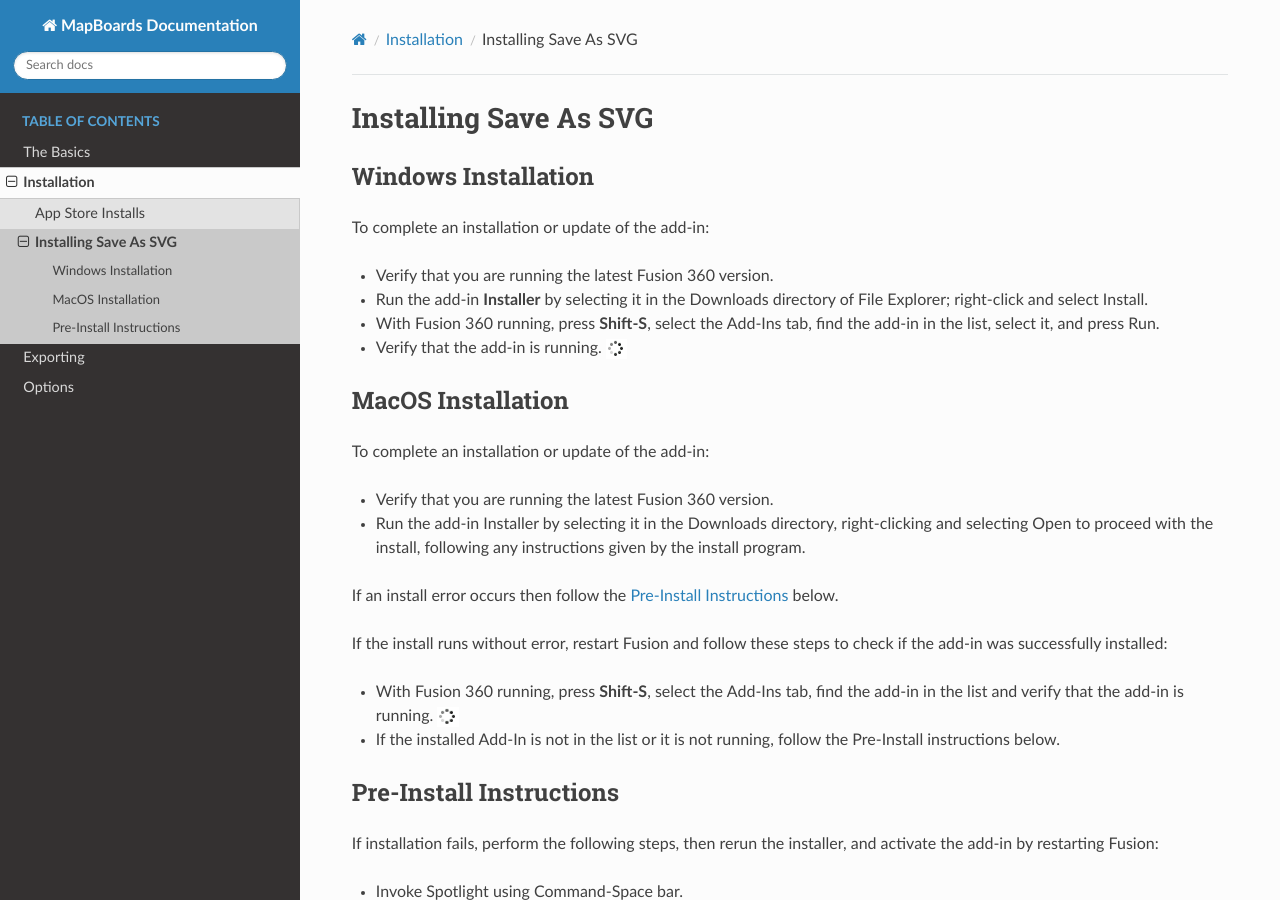
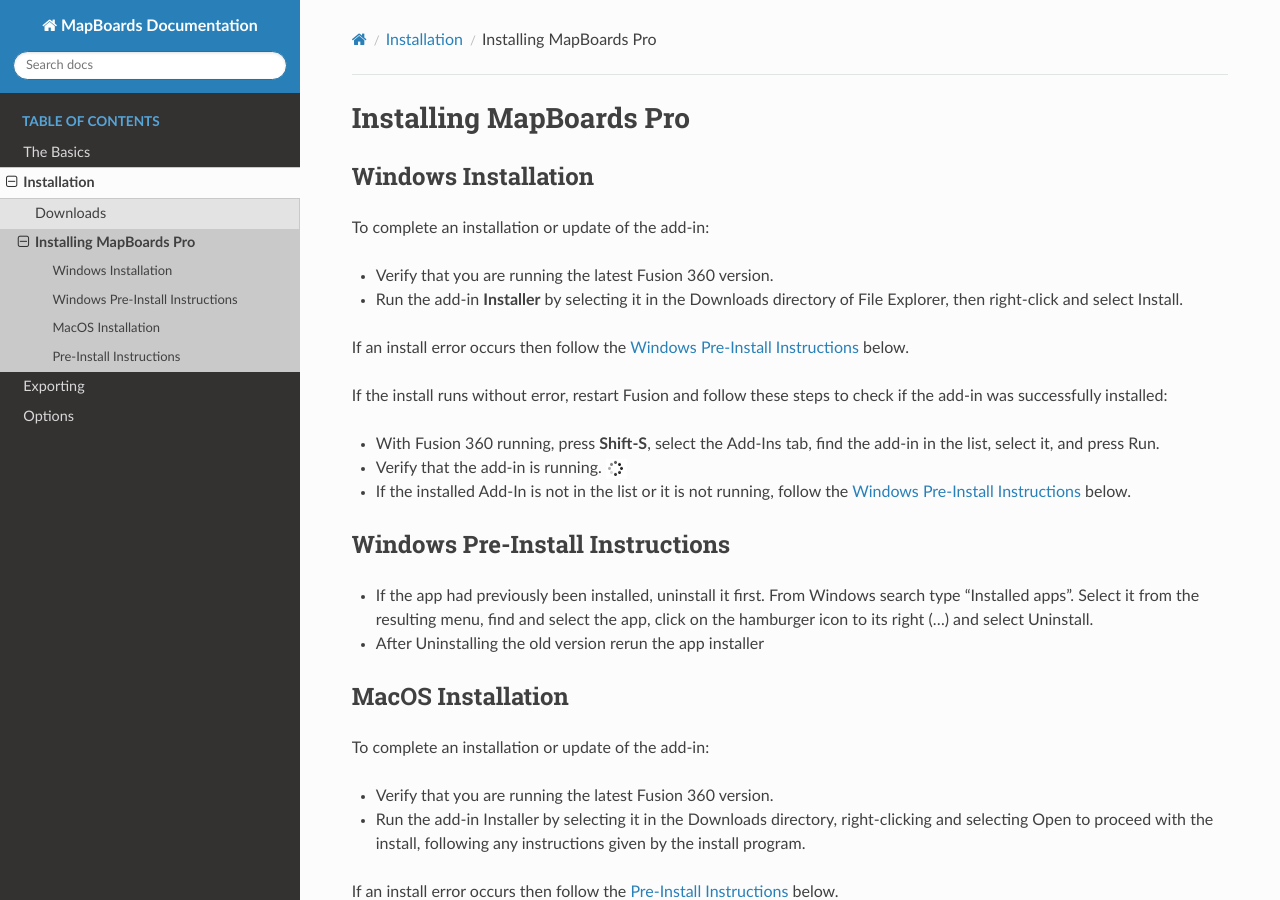
Before and after one commit to balunist/svg_docs2, a Sphinx documentation site: the page built from source/installation/installation.rst, in a window 1280 px wide and 900 px high. Built offline with Sphinx 7.4.7 and the Read the Docs theme 3.1.0, drawn with Linux system fonts in a browser that asks for light colours.

Commit message:
installing windows

```diff
--- a/source/installation/index.rst
+++ b/source/installation/index.rst
@@ -6,5 +6,5 @@
     :maxdepth: 1
     :name: installation-label
 
-    app_store
+    downloads
     installation
--- a/source/installation/installation.rst
+++ b/source/installation/installation.rst
@@ -5,22 +5,43 @@
     :class: no-scaled-link
 
 
-Installing Save As SVG
-**********************
+Installing MapBoards Pro
+************************
 
 .. _win_install-label:
 
 Windows Installation
 ====================
 
+
 To complete an installation or update of the add-in:
 
 - Verify that you are running the latest Fusion 360 version.
-- Run the add-in **Installer** by selecting it in the Downloads directory of File Explorer;
+- Run the add-in **Installer** by selecting it in the Downloads directory of File Explorer, then
   right-click and select Install.
+
+If an install error occurs then follow the
+:ref:`Windows Pre-Install Instructions <win-pre-install-label>` below.
+
+If the install runs without error, restart Fusion and follow these steps to check if
+the add-in was successfully installed:
+
 - With Fusion 360 running, press **Shift-S**, select the Add-Ins tab, find the add-in in the list,
   select it, and press Run.
 - Verify that the add-in is running. |running|
+- If the installed Add-In is not in the list or it is not running, follow the
+  :ref:`Windows Pre-Install Instructions <win-pre-install-label>` below.
+
+.. _win-pre-install-label:
+
+Windows Pre-Install Instructions
+================================
+
+- If the app had previously been installed, uninstall it first. From Windows search type
+  "Installed apps". Select it from the resulting menu, find and select the app, click on
+  the hamburger icon to its right (...) and select Uninstall.
+- After Uninstalling the old version rerun the app installer
+
 
 .. _mac_os_install-label:
 
```
Also changed, not shown: source/installation/downloads.rst (added, +18 -0 lines).
